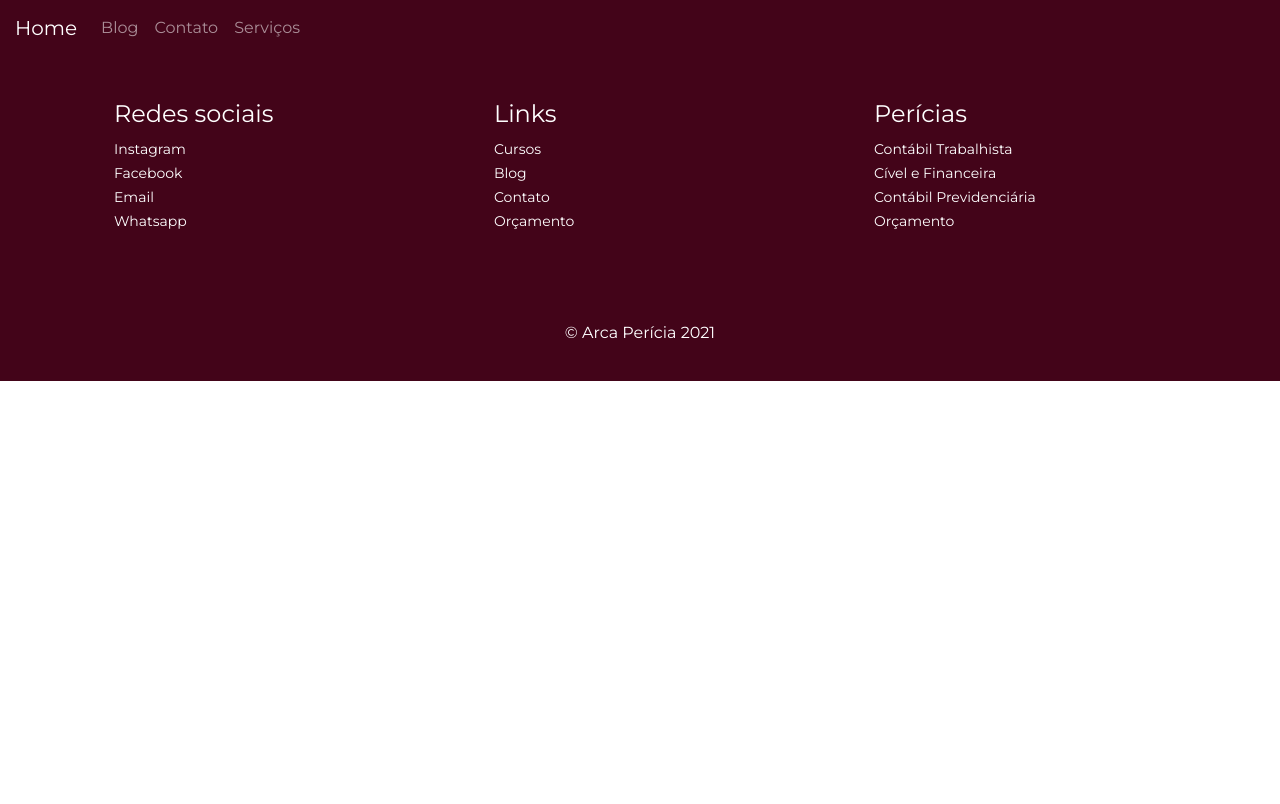
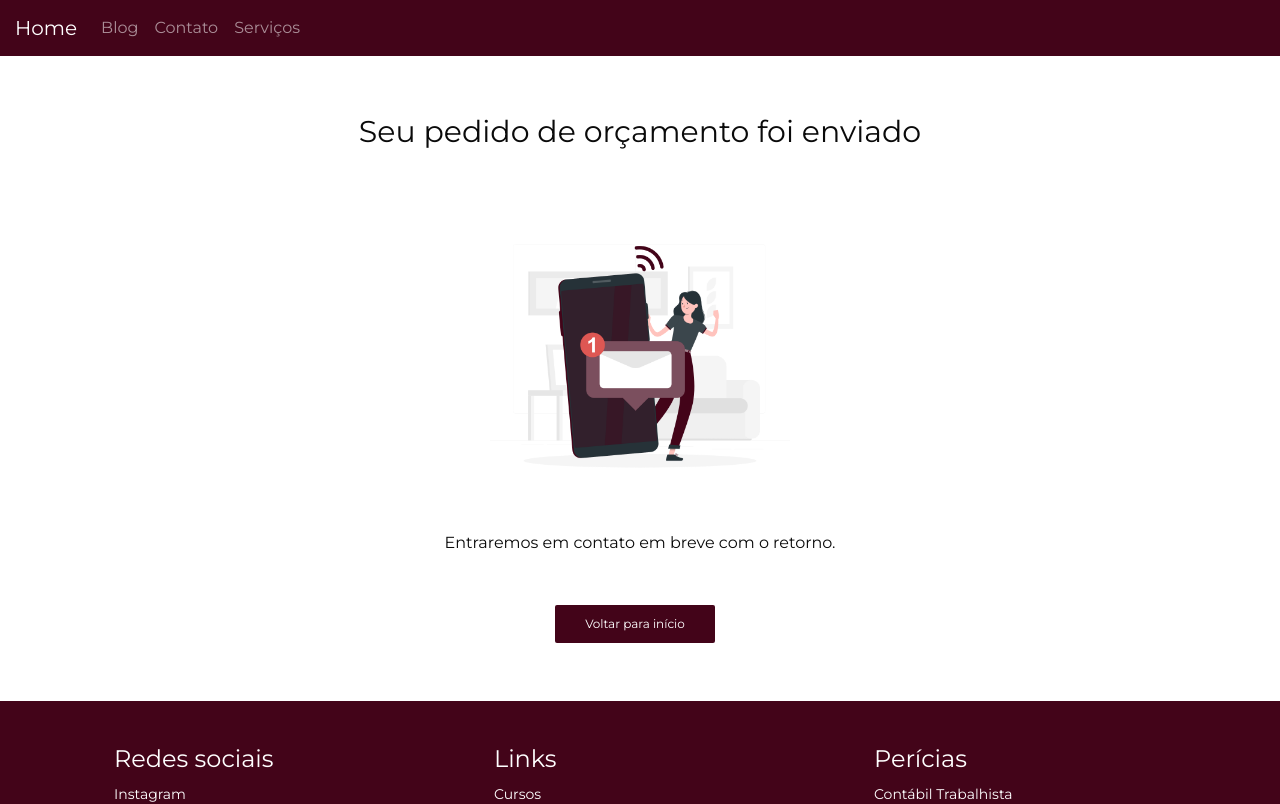
Before and after one commit to IsaqueFranklin/Institutional-website-blog, a React (Create React App) app: page /enviado in a window 1280 px wide. Shown: the top 804 px of the page. Built offline with nearby package versions, Linux system fonts and the light colour scheme; no server answers.

Commit message:
sent page

```diff
--- a/src/App.js
+++ b/src/App.js
@@ -17,6 +17,7 @@ import ReadPost from './components/ReadPost'
 import Footer from './components/Footer'
 import Orçamento from './components/Orçamento'
 import Contato from './components/Contato'
+import Enviado from './components/Enviado'
 
 
 function App() {
@@ -37,6 +38,7 @@ function App() {
             <Route path='/blog' component={Blog} />
             <Route path='/contato' component={Contato} />
             <Route path='/orçamento' component={Orçamento} />
+            <Route path='/enviado' component={Enviado} />
             <Route path='/update/:postId' component={UpdatePost} />
             <Route path='/post/:postId' component={ReadPost} />
             <PrivateRoute path='/painel' component={Painel} />
--- /dev/null
+++ b/src/components/Enviado.js
@@ -0,0 +1,20 @@
+import React from 'react'
+
+function Enviado() {
+    return (
+        <div className="contact">
+            <br></br>
+            <br></br>
+            <h3 className="titulo2">Seu pedido de orçamento foi enviado</h3>
+            <hr></hr>
+            <img src="img/message.png" alt="imagem de envio" className="homeimgs" />
+            <p className="paragraph2">Entraremos em contato em breve com o retorno.</p>
+            <br></br>
+            <a href="/"><button>Voltar para início</button></a>
+            <br></br>
+            <br></br>
+        </div>
+    )
+}
+
+export default Enviado
--- a/src/components/Orçamento.js
+++ b/src/components/Orçamento.js
@@ -39,7 +39,7 @@ function Orçamento(props) {
                 created: Date.now()
             }
             firebase.db.collection('orçamentos').add(newPost)
-            props.history.push('/')
+            props.history.push('/enviado')
         }
     }
 
```
Also changed, not shown: public/img/message.png (added).
